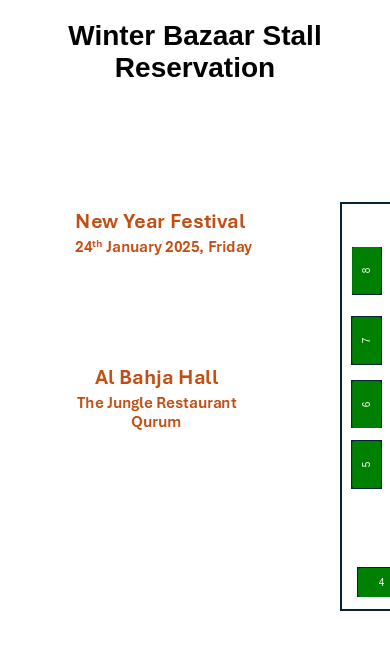
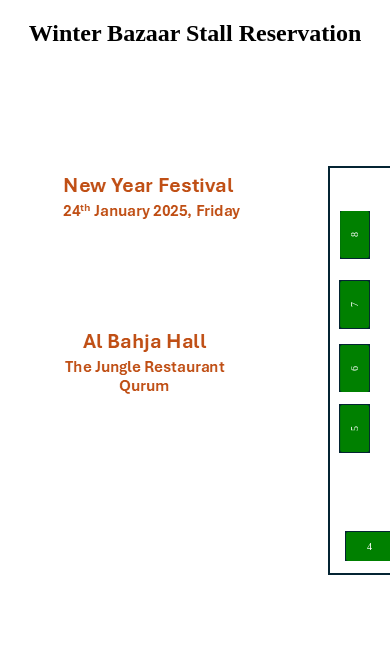
Before and after one commit to Said-Al-Esri/winter-market, a plain HTML site: page index.html in a window 390 px wide. Shown: the top 650 px of the page. Drawn offline with Linux system fonts and the light colour scheme; no server answers.

Commit message:
Add files via upload
Version 3.0

```diff
--- a/index.html
+++ b/index.html
@@ -5,28 +5,26 @@
     <meta name="viewport" content="width=device-width, initial-scale=1.0">
     <title>Stall Booking System</title>
     <style>
+
         /* Mobile styles: Apply when the screen width is 768px or less */
 @media (max-width: 768px) {
-    body {
-        font-size: 14px; /* Reduce overall font size */
-        margin: 10px;
-    }
-
     .floor-plan-container {
-        overflow-x: auto;
+        width: 100%; /* Fit the container to the screen width */
+        height: auto; /* Let height adjust based on content */
+        overflow: scroll; /* Enable scrolling for the floor plan */
     }
 
     #floor-plan {
-        width: 100%; /* Make the floor plan image fit the screen */
-        height: auto; /* Maintain aspect ratio */
+        width: 1280px; /* Maintain the original image width */
+        height: 720px; /* Maintain the original image height */
     }
 
     .stall {
-        width: 10vw; /* Use a relative width for stalls */
-        height: 10vw; /* Keep stalls square */
-        font-size: 10px; /* Adjust text size */
-        line-height: 10vw; /* Center text vertically */
+        position: absolute;
+        font-size: 10px; /* Adjust stall text size for mobile */
     }
+}
+
 
     #booking-form-modal {
         width: 90%; /* Use almost the full width of the screen */
@@ -152,6 +150,13 @@
         #cancel-booking {
             background-color: red;
         }
+
+        h1 {
+    text-align: center; /* Center-align the title */
+    margin: 20px 0; /* Add spacing around the title */
+    font-size: 24px; /* Optional: Adjust font size if needed */
+}
+
     </style>
 </head>
 <body>
```
